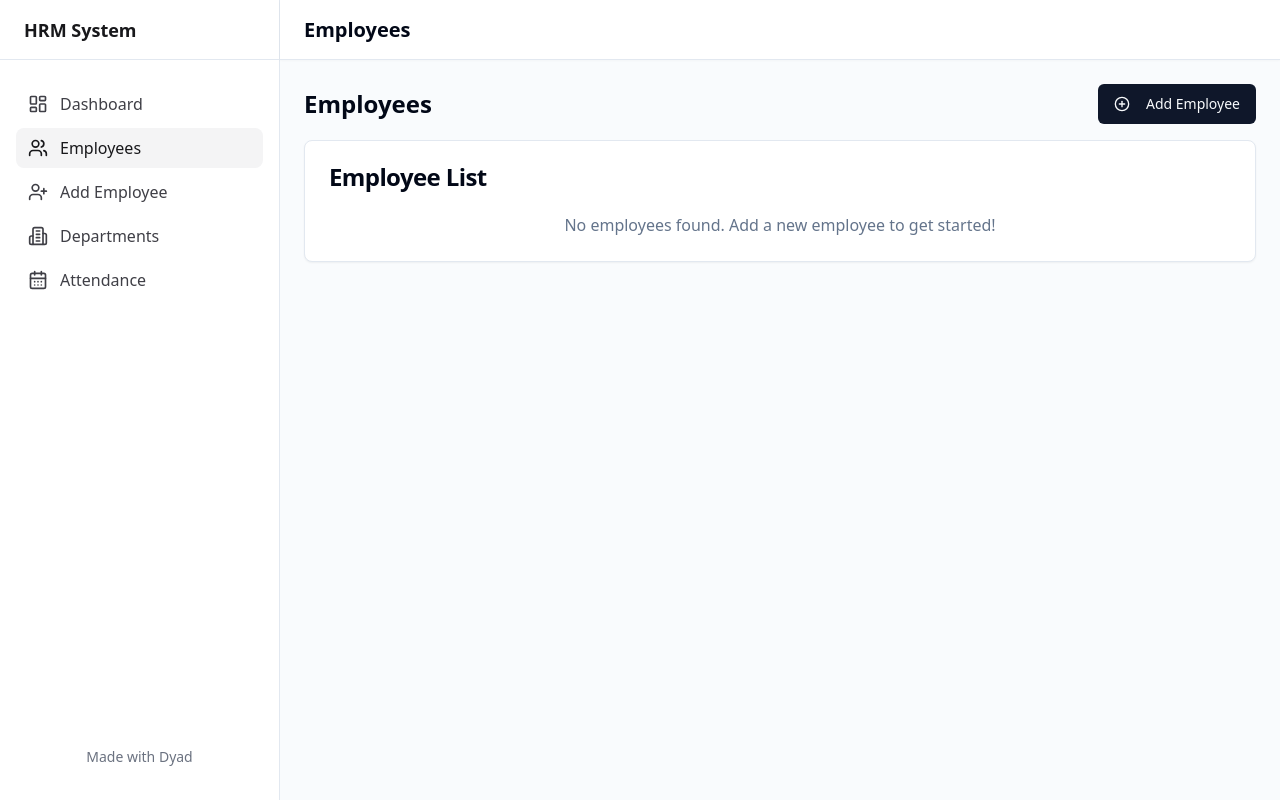
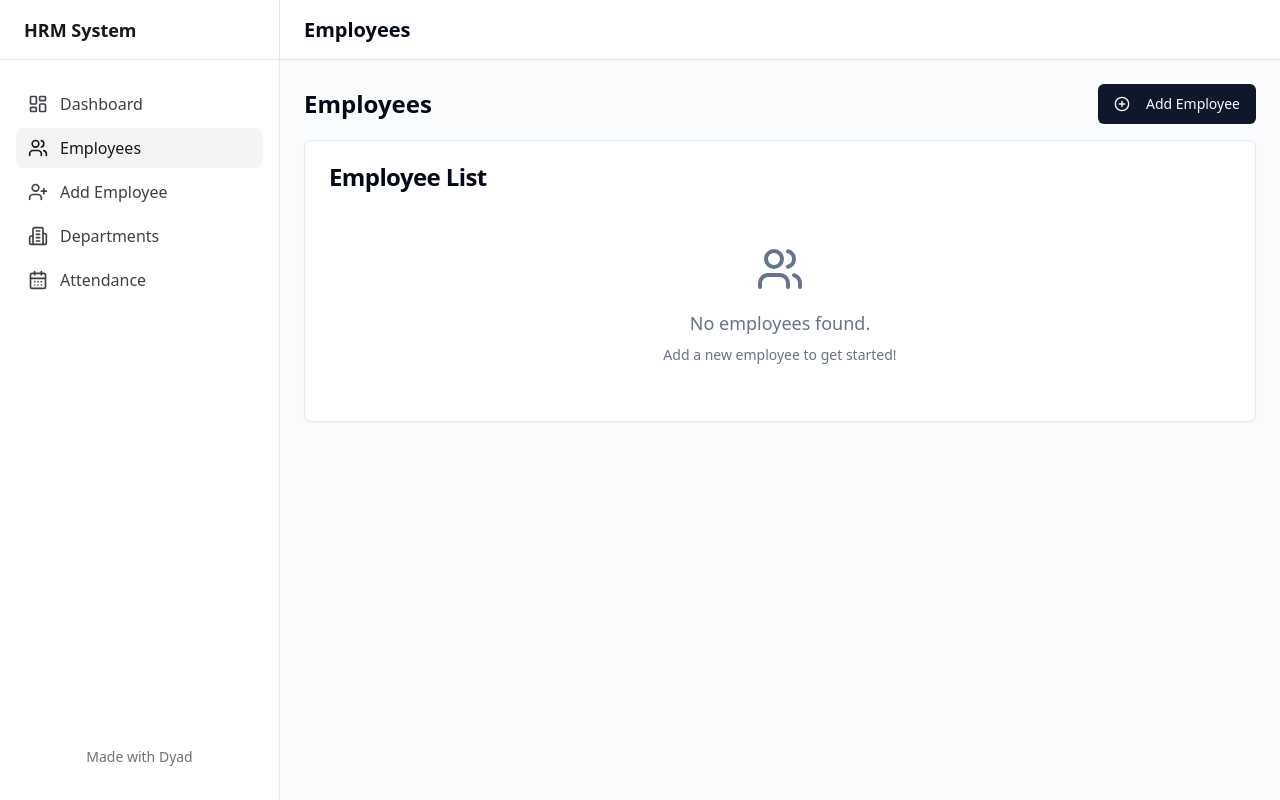
Before and after one commit to ffaaddii/HRM, a React (Vite) app: page /employees in a window 1280 px wide. Built offline with nearby package versions, Linux system fonts and the light colour scheme.

Commit message:
[dyad] Improved empty states for list pages - wrote 2 file(s)

```diff
--- a/src/pages/departments/DepartmentListPage.tsx
+++ b/src/pages/departments/DepartmentListPage.tsx
@@ -6,7 +6,7 @@ import { Button } from '@/components/ui/button';
 import { Card, CardContent, CardHeader, CardTitle } from '@/components/ui/card';
 import { Table, TableBody, TableCell, TableHead, TableHeader, TableRow } from '@/components/ui/table';
 import { useDepartments } from '@/context/DepartmentContext';
-import { PlusCircle, Edit, Trash2 } from 'lucide-react';
+import { PlusCircle, Edit, Trash2, Building2 } from 'lucide-react'; // Added Building2 icon
 import { showError, showSuccess } from '@/utils/toast';
 
 const DepartmentListPage = () => {
@@ -36,7 +36,11 @@ const DepartmentListPage = () => {
         </CardHeader>
         <CardContent>
           {departments.length === 0 ? (
-            <p className="text-center text-muted-foreground">No departments found. Add a new department to get started!</p>
+            <div className="flex flex-col items-center justify-center py-8 text-muted-foreground">
+              <Building2 className="h-12 w-12 mb-4" />
+              <p className="text-lg font-medium mb-2">No departments found.</p>
+              <p className="text-sm">Add a new department to get started!</p>
+            </div>
           ) : (
             <Table>
               <TableHeader>
--- a/src/pages/employees/EmployeeListPage.tsx
+++ b/src/pages/employees/EmployeeListPage.tsx
@@ -6,7 +6,7 @@ import { Button } from '@/components/ui/button';
 import { Card, CardContent, CardHeader, CardTitle } from '@/components/ui/card';
 import { Table, TableBody, TableCell, TableHead, TableHeader, TableRow } from '@/components/ui/table';
 import { useEmployees } from '@/context/EmployeeContext';
-import { PlusCircle, Edit, Trash2 } from 'lucide-react';
+import { PlusCircle, Edit, Trash2, Users } from 'lucide-react'; // Added Users icon
 import { showError, showSuccess } from '@/utils/toast';
 
 const EmployeeListPage = () => {
@@ -36,7 +36,11 @@ const EmployeeListPage = () => {
         </CardHeader>
         <CardContent>
           {employees.length === 0 ? (
-            <p className="text-center text-muted-foreground">No employees found. Add a new employee to get started!</p>
+            <div className="flex flex-col items-center justify-center py-8 text-muted-foreground">
+              <Users className="h-12 w-12 mb-4" />
+              <p className="text-lg font-medium mb-2">No employees found.</p>
+              <p className="text-sm">Add a new employee to get started!</p>
+            </div>
           ) : (
             <Table>
               <TableHeader>
```
